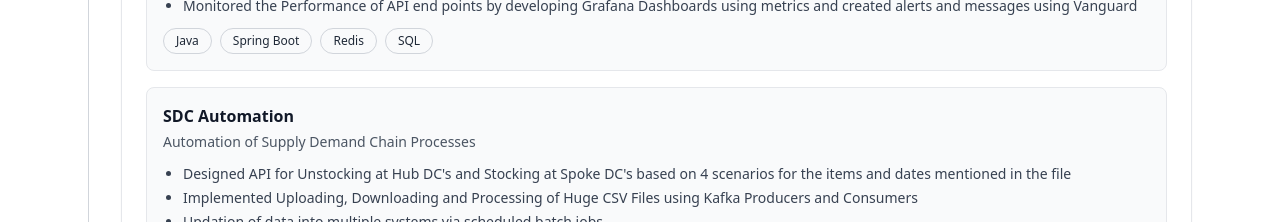
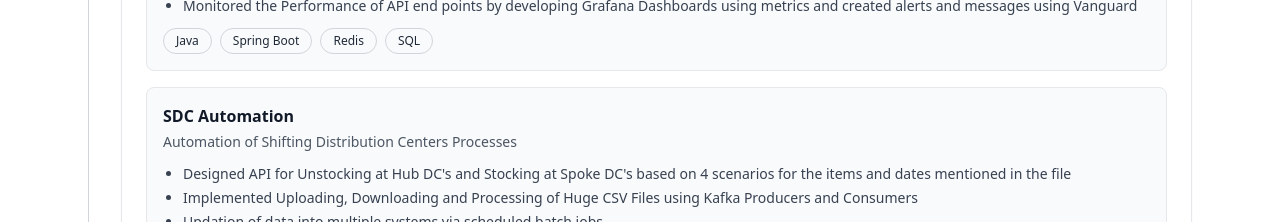
Before and after one commit to NIKHIL12072000/My-Portfolio, a React (Vite) app: page / in a window 1280 px wide. Shown: the part 2580-2802 px from the top of the page. Built offline with nearby package versions, Linux system fonts and the light colour scheme.

Commit message:
Project Renamed

```diff
--- a/src/data/my_data.js
+++ b/src/data/my_data.js
@@ -103,7 +103,7 @@ const professionalExperiences = [
       },
       {
         name: "SDC Automation",
-        description: "Automation of Supply Demand Chain Processes",
+        description: "Automation of Shifting Distribution Centers Processes",
         impact: [
             "Designed API for Unstocking at Hub DC's and Stocking at Spoke DC's based on 4 scenarios for the items and dates mentioned in the file",
           "Implemented Uploading, Downloading and Processing of Huge CSV Files using Kafka Producers and Consumers",
```
